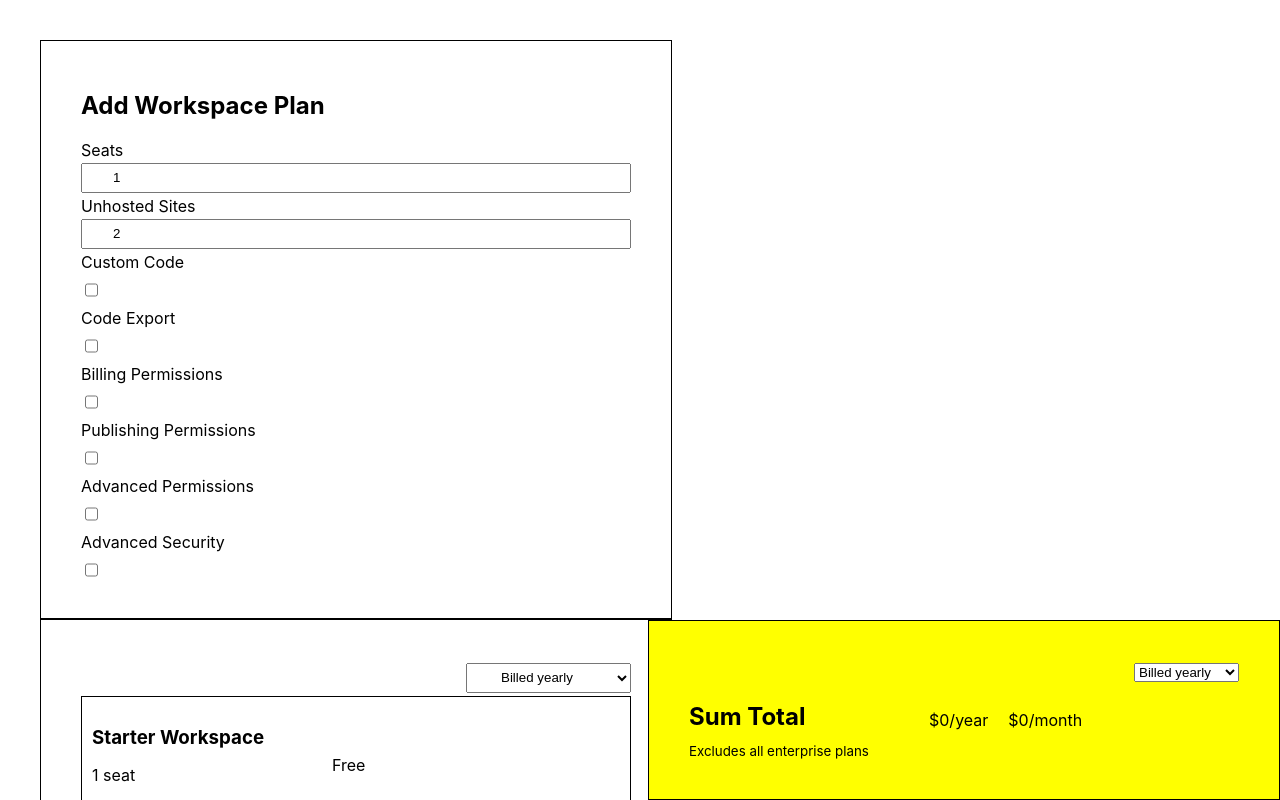
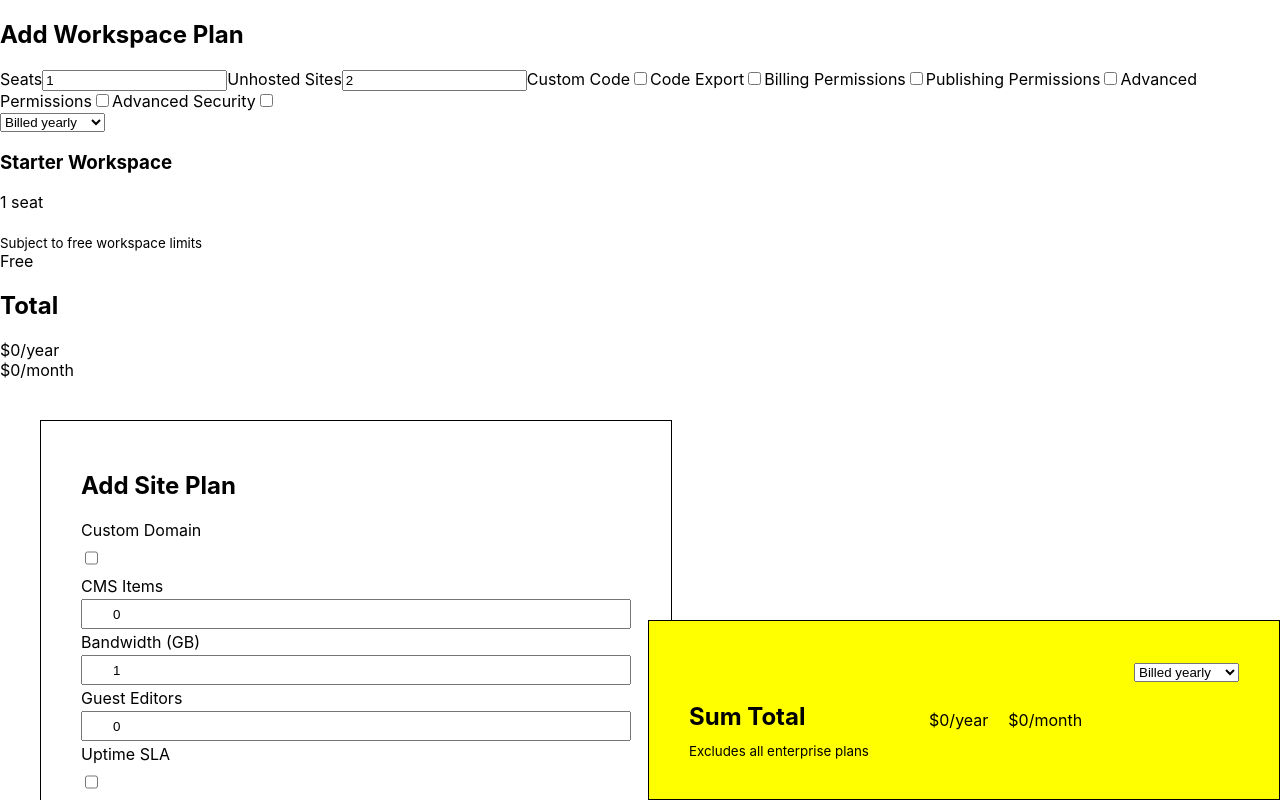
Before and after one commit to Nnadozie/webflow-calc, a React (Create React App) app: page / in a window 1280 px wide. Shown: the top 800 px of the page. Built offline with nearby package versions, Linux system fonts and the light colour scheme.

Commit message:
commented css

```diff
--- a/src/components/WorkspacePlan.tsx
+++ b/src/components/WorkspacePlan.tsx
@@ -83,93 +83,93 @@ const plans: WPlan[] = [
 ];
 
 const Root = styled.div`
-  display: flex;
-  flex-wrap: wrap;
-  padding: 40px;
+  // display: flex;
+  // flex-wrap: wrap;
+  // padding: 40px;
 
-  form {
-    min-width: 550px;
-    max-width: 550px;
-    width: 550px;
-    text-align: start;
-    padding: 30px 40px 30px;
-    border: 1px solid;
-    button {
-      padding: 10px;
-    }
-    display: flex;
-    flex-direction: column;
-  }
+  // form {
+  //   min-width: 550px;
+  //   max-width: 550px;
+  //   width: 550px;
+  //   text-align: start;
+  //   padding: 30px 40px 30px;
+  //   border: 1px solid;
+  //   button {
+  //     padding: 10px;
+  //   }
+  //   display: flex;
+  //   flex-direction: column;
+  // }
 
-  label {
-    display: block;
-  }
+  // label {
+  //   display: block;
+  // }
 
-  input,
-  select {
-    display: block;
-    margin-top: 3px;
-    margin-bottom: 3px;
-    height: 30px;
-  }
+  // input,
+  // select {
+  //   display: block;
+  //   margin-top: 3px;
+  //   margin-bottom: 3px;
+  //   height: 30px;
+  // }
 
-  input[type='number'],
-  select {
-    width: 100%;
-    box-sizing: border-box;
-    padding-left: 30px;
-    padding-right: 30px;
-  }
+  // input[type='number'],
+  // select {
+  //   width: 100%;
+  //   box-sizing: border-box;
+  //   padding-left: 30px;
+  //   padding-right: 30px;
+  // }
 
-  button {
-    margin-top: 10px;
-  }
+  // button {
+  //   margin-top: 10px;
+  // }
 `;
 
 const SelectedPlans = styled.div`
-  display: flex;
-  flex-wrap: wrap;
-  flex-direction: column;
-  h2 {
-    min-width: 100%;
-    margin: 0px 40px;
-  }
-  border: 1px solid;
-  min-height: 370px;
-  padding: 40px;
+  // display: flex;
+  // flex-wrap: wrap;
+  // flex-direction: column;
+  // h2 {
+  //   min-width: 100%;
+  //   margin: 0px 40px;
+  // }
+  // border: 1px solid;
+  // min-height: 370px;
+  // padding: 40px;
 
-  .choose-pricing {
-    margin-left: auto;
-    display: flex;
-  }
+  // .choose-pricing {
+  //   margin-left: auto;
+  //   display: flex;
+  // }
 
-  max-width: 550px;
-  width: 550px;
+  // max-width: 550px;
+  // width: 550px;
 `;
 
 const Total = styled.div`
-  display: flex;
-  flex-wrap: wrap;
-  flex-direction: row;
+  // display: flex;
+  // flex-wrap: wrap;
+  // flex-direction: row;
 
-  border: 1px solid;
-  padding: 40px;
+  // border: 1px solid;
+  // padding: 40px;
 
-  max-width: 550px;
-  width: 550px;
+  // max-width: 550px;
+  // width: 550px;
 
-  .center {
-    padding: 10px;
-    display: flex;
-    align-items: center;
-    justify-content: center;
-  }
-  h2 {
-    margin-bottom: 5px;
-  }
-  .label {
-    width: 230px;
-  }
+  // .center {
+  //   padding: 10px;
+  //   display: flex;
+  //   align-items: center;
+  //   justify-content: center;
+  // }
+  // h2 {
+  //   margin-bottom: 5px;
+  // }
+  // .label {
+  //   width: 230px;
+  // }
 `;
 
 export interface IPlanState {
@@ -305,53 +305,82 @@ function WorkspacePlan() {
 
   return (
     <>
-      <Root>
-        <form onSubmit={handleSubmit(onSubmit)}>
-          <h2>Add Workspace Plan</h2>
-          <label>
-            Seats
-            <input type="number" placeholder="Seats" defaultValue="1" {...register('seats')} />
-          </label>
-          <label>
-            Unhosted Sites
-            <input type="number" placeholder="Unhosted Sites" defaultValue="2" {...register('unhostedSites')} />
-          </label>
-          <label>
-            Custom Code
-            <input type="checkbox" placeholder="Custom Code" {...register('customCode', {})} />
-          </label>
-          <label>
-            Code Export
-            <input type="checkbox" placeholder="Code Export" {...register('codeExport', {})} />
-          </label>
-          <label>
-            Billing Permissions
-            <input type="checkbox" placeholder="Billing Permissions" {...register('billingPermissions', {})} />
-          </label>
-          <label>
-            Publishing Permissions
-            <input type="checkbox" placeholder="Publishing Permissions" {...register('publishingPermissions', {})} />
-          </label>
-          <label>
-            Advanced Permissions
-            <input type="checkbox" placeholder="Advanced Permissions" {...register('advancedPermissions', {})} />
-          </label>
-          <label>
-            Advanced Security
-            <input type="checkbox" placeholder="Advanced Security" {...register('advancedSecurity', {})} />
-          </label>
-          {/* <Selection key={uuid()}>
+      <Root className="plan-container">
+        <div className="form-div">
+          <form onSubmit={handleSubmit(onSubmit)} className="form">
+            <h2>Add Workspace Plan</h2>
+            <label>Seats</label>
+            <input type="number" placeholder="Seats" defaultValue="1" {...register('seats')} className="text-field" />
+
+            <label>Unhosted Sites</label>
+            <input
+              type="number"
+              placeholder="Unhosted Sites"
+              defaultValue="2"
+              {...register('unhostedSites')}
+              className="text-field"
+            />
+
+            <label>Custom Code</label>
+            <input
+              type="checkbox"
+              placeholder="Custom Code"
+              {...register('customCode', {})}
+              className="checkbox-field"
+            />
+
+            <label>Code Export</label>
+            <input
+              type="checkbox"
+              placeholder="Code Export"
+              {...register('codeExport', {})}
+              className="checkbox-field"
+            />
+
+            <label>Billing Permissions</label>
+            <input
+              type="checkbox"
+              placeholder="Billing Permissions"
+              {...register('billingPermissions', {})}
+              className="checkbox-field"
+            />
+
+            <label>Publishing Permissions</label>
+            <input
+              type="checkbox"
+              placeholder="Publishing Permissions"
+              {...register('publishingPermissions', {})}
+              className="checkbox-field"
+            />
+
+            <label>Advanced Permissions</label>
+            <input
+              type="checkbox"
+              placeholder="Advanced Permissions"
+              {...register('advancedPermissions', {})}
+              className="checkbox-field"
+            />
+
+            <label>Advanced Security</label>
+            <input
+              type="checkbox"
+              placeholder="Advanced Security"
+              {...register('advancedSecurity', {})}
+              className="checkbox-field"
+            />
+
+            {/* <Selection key={uuid()}>
             <h2>{plan?.name} Workspace Plan</h2>
           </Selection> */}
-          {/* <button type="submit">Add Plan</button>
+            {/* <button type="submit">Add Plan</button>
           {addedWarning && <h3>You already added one {plan.name?.toLocaleLowerCase()} site. Increment to add more.</h3>} */}
-        </form>
-
-        <div>
-          <SelectedPlans>
+          </form>
+        </div>
+        <div className="plan-output">
+          <SelectedPlans className="selected-plans">
             <div className="choose-pricing">
-              <label>
-                <select value={billing} onChange={onSelect}>
+              <label className="label-standin">
+                <select value={billing} onChange={onSelect} className="select-standin">
                   <option selected value="yearly">
                     Billed yearly
                   </option>
@@ -371,24 +400,24 @@ function WorkspacePlan() {
             })} */}
             {<WorkspacePlanResult plan={plan} billing={billing} seats={seats}></WorkspacePlanResult>}
           </SelectedPlans>
-          <Total>
-            <div className="label">
-              <h2>Total</h2>
+          <Total className="total">
+            <div className="total-label">
+              <h2 className="total-text">Total</h2>
             </div>
             {plan.name === 'Enterprise' ? (
-              <div className="center">Custom Pricing</div>
+              <div className="price">Custom Pricing</div>
             ) : (
               <>
                 {billing === 'monthly' && (
                   <>
-                    <div className="center">${annualyBilledMonthly}/year</div>
-                    <div className="center">${monthlyBilledMonthly}/month</div>
+                    <div className="price">${annualyBilledMonthly}/year</div>
+                    <div className="price">${monthlyBilledMonthly}/month</div>
                   </>
                 )}
                 {billing === 'yearly' && (
                   <>
-                    <div className="center">${annualyBilledAnnualy}/year</div>
-                    <div className="center">${monthlyBilledAnnualy}/month</div>
+                    <div className="price">${annualyBilledAnnualy}/year</div>
+                    <div className="price">${monthlyBilledAnnualy}/month</div>
                   </>
                 )}
               </>
--- a/src/components/WorkspacePlanResult.tsx
+++ b/src/components/WorkspacePlanResult.tsx
@@ -71,31 +71,31 @@ interface RootProps {
   animate?: boolean;
 }
 const Root = styled.div<RootProps>`
-  margin-bottom: 10px;
-  padding: 10px;
-  border: 1px solid #000000;
-  h3 {
-    margin-bottom: 5px;
-  }
-  display: flex;
-  flex-direction: row;
+  // margin-bottom: 10px;
+  // padding: 10px;
+  // border: 1px solid #000000;
+  // h3 {
+  //   margin-bottom: 5px;
+  // }
+  // display: flex;
+  // flex-direction: row;
 
-  .price {
-    padding: 10px;
-    display: flex;
-    align-items: center;
-    justify-content: center;
-  }
+  // .price {
+  //   padding: 10px;
+  //   display: flex;
+  //   align-items: center;
+  //   justify-content: center;
+  // }
 
-  .plan-name {
-    max-width: 230px;
-    width: 230px;
-  }
+  // .plan-name {
+  //   max-width: 230px;
+  //   width: 230px;
+  // }
 
-  button {
-    margin-right: 10px;
-    width: 85px;
-  }
+  // button {
+  //   margin-right: 10px;
+  //   width: 85px;
+  // }
 `;
 
 const WorkspacePlanResult: React.FC<WorkspacePlanResult> = ({ plan, billing, seats }) => {
@@ -109,13 +109,13 @@ const WorkspacePlanResult: React.FC<WorkspacePlanResult> = ({ plan, billing, sea
   const annualyBilledMonthly = billMonthly * 12 * seats;
 
   return (
-    <Root>
-      <div className="plan-name">
-        <h3>{plan?.name} Workspace</h3>
+    <Root className="plan-card">
+      <div className="plan-quantity">
+        <h3 className="plan-name">{plan?.name} Workspace</h3>
         <p>
           {seats} seat{seats === 1 ? '' : 's'}
         </p>
-        {plan.name === 'Starter' && <sub>Subject to free workspace limits</sub>}
+        {plan.name === 'Starter' && <sub className="plan-warning">Subject to free workspace limits</sub>}
         {/* <div>
           <button onClick={() => setCountPlans({ ...countPlans, [plan.name]: countPlans[plan.name] - 1 })}>
             {countPlans[plan.name] === 1 ? 'Remove' : 'Decrement'}
```
